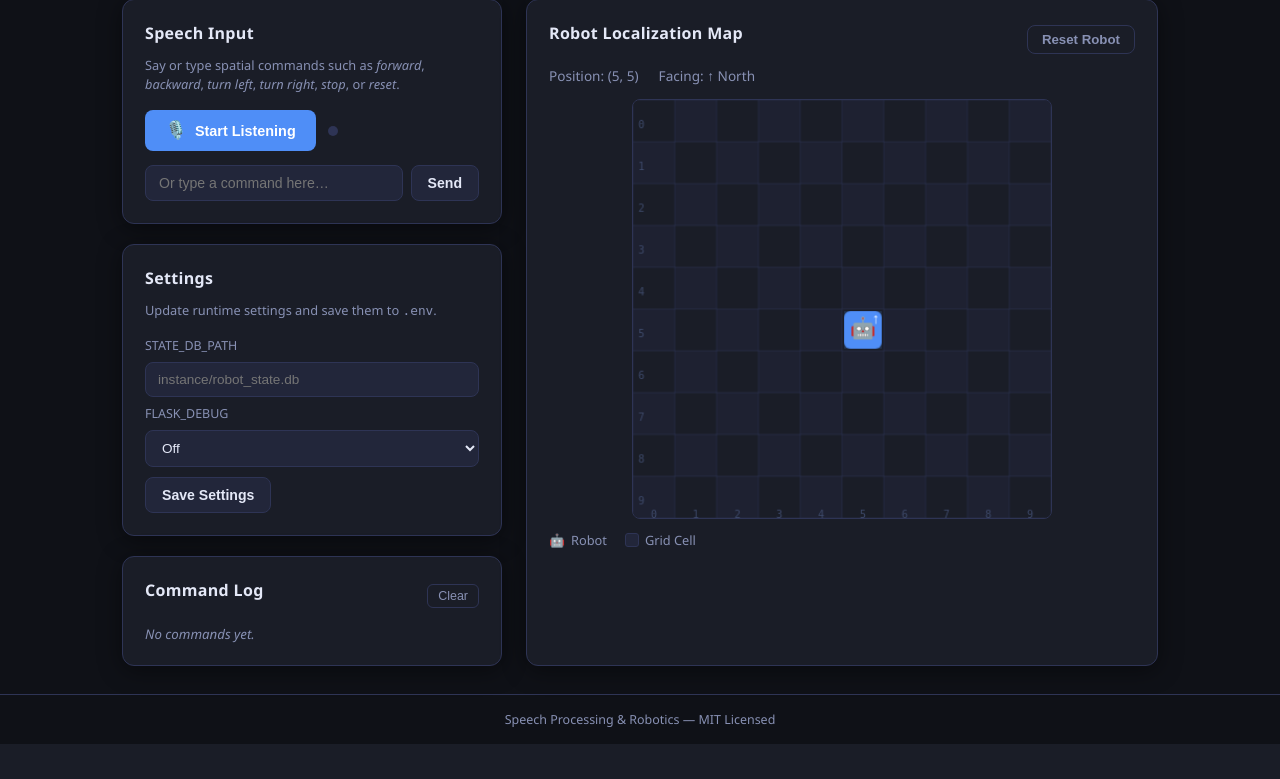
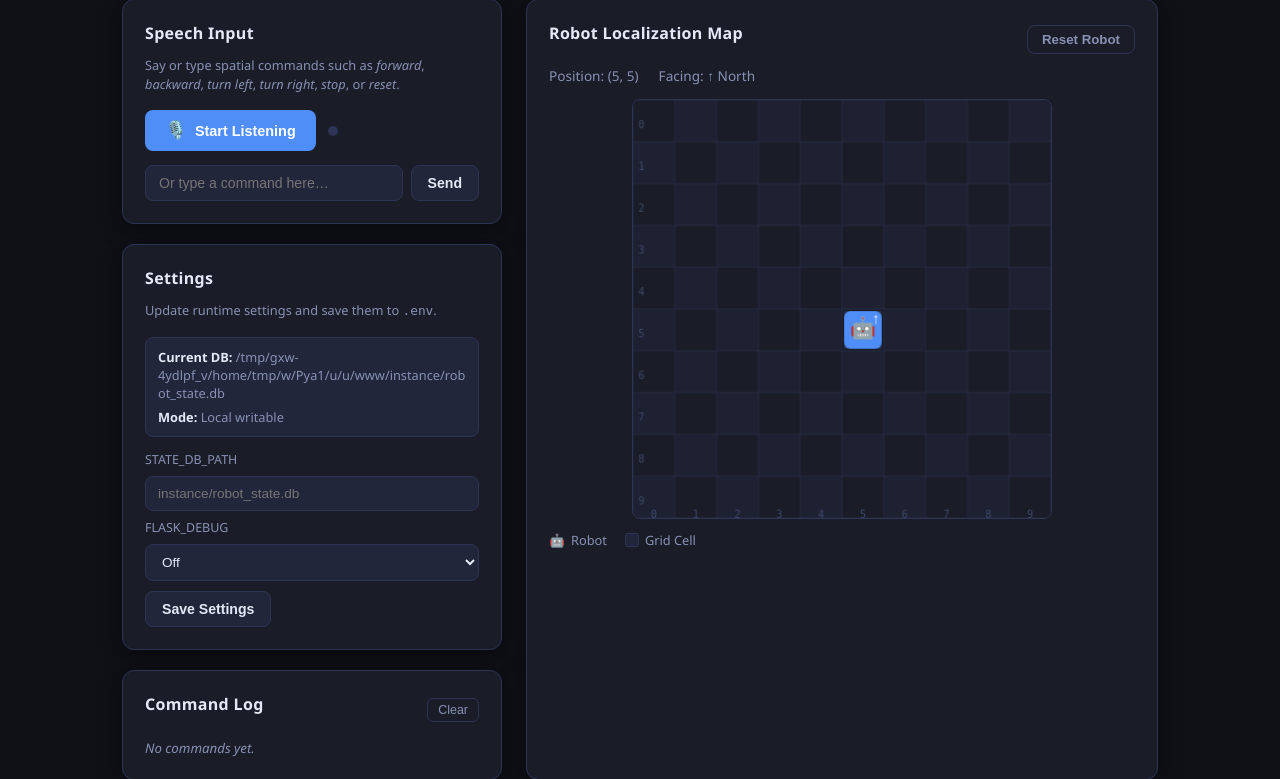
Before and after one commit to Eguono22/Speech-Processing-and-Robotics, a Flask app: page / in a window 1280 px wide. Shown: the part 120-899 px from the top of the page. Before the commit the page ends 864 px from the top, so only its background shows below. Run offline with Flask 3, Linux system fonts and the light colour scheme; data comes from the database, SQL or seed files in the repository.

Commit message:
feat: expose effective runtime settings in UI and docs

```diff
--- a/app.py
+++ b/app.py
@@ -291,8 +291,10 @@ def get_settings():
     return jsonify(
         {
             "state_db_path": app.config.get("STATE_DB_PATH") or "",
+            "effective_state_db_path": _get_db_path(),
             "flask_debug": debug_enabled,
             "env_file_path": str(_get_env_path()),
+            "hosted_readonly_mode": app.config.get("HOSTED_READONLY_MODE", False),
         }
     )
 
@@ -332,8 +334,10 @@ def update_settings():
     return jsonify(
         {
             "state_db_path": app.config.get("STATE_DB_PATH") or "",
+            "effective_state_db_path": _get_db_path(),
             "flask_debug": flask_debug,
             "restart_required": True,
+            "hosted_readonly_mode": app.config.get("HOSTED_READONLY_MODE", False),
         }
     )
 
@@ -362,12 +366,12 @@ def api_docs():
                 {
                     "method": "GET",
                     "path": "/api/settings",
-                    "description": "Read effective runtime settings.",
+                    "description": "Read configured and effective runtime settings, including hosted mode flags.",
                 },
                 {
                     "method": "POST",
                     "path": "/api/settings",
-                    "description": "Save settings to .env for next restart.",
+                    "description": "Save runtime settings to .env for the next restart and return the active DB path.",
                     "json_body": {
                         "state_db_path": "instance/robot_state.db",
                         "flask_debug": False,
--- a/static/css/style.css
+++ b/static/css/style.css
@@ -218,6 +218,28 @@ main {
   gap: 8px;
 }
 
+.runtime-info {
+  margin-bottom: 14px;
+  padding: 10px 12px;
+  background: var(--surface-alt);
+  border: 1px solid var(--border);
+  border-radius: 8px;
+  font-size: 0.8rem;
+  color: var(--text-muted);
+}
+
+.runtime-info p + p {
+  margin-top: 6px;
+}
+
+.runtime-info strong {
+  color: var(--text);
+}
+
+.runtime-info span {
+  word-break: break-word;
+}
+
 .settings-grid label {
   font-size: 0.78rem;
   color: var(--text-muted);
--- a/static/js/main.js
+++ b/static/js/main.js
@@ -233,6 +233,8 @@ const dbPathInput = document.getElementById("dbPathInput");
 const debugToggle = document.getElementById("debugToggle");
 const saveSettingsBtn = document.getElementById("saveSettingsBtn");
 const settingsStatus = document.getElementById("settingsStatus");
+const effectiveDbPath = document.getElementById("effectiveDbPath");
+const runtimeMode = document.getElementById("runtimeMode");
 
 async function handleSubmit(text) {
   if (!text.trim()) return;
@@ -366,6 +368,8 @@ saveSettingsBtn.addEventListener("click", async () => {
     const saved = await saveSettings(payload);
     dbPathInput.value = saved.state_db_path || "";
     debugToggle.value = saved.flask_debug ? "1" : "0";
+    effectiveDbPath.textContent = saved.effective_state_db_path || "Unavailable";
+    runtimeMode.textContent = saved.hosted_readonly_mode ? "Hosted read-only" : "Local writable";
     settingsStatus.textContent = "Saved. Restart server to apply debug mode.";
   } catch (err) {
     settingsStatus.textContent = `Save failed: ${err.message}`;
@@ -380,12 +384,16 @@ saveSettingsBtn.addEventListener("click", async () => {
     const settings = await fetchSettings();
     dbPathInput.value = settings.state_db_path || "";
     debugToggle.value = settings.flask_debug ? "1" : "0";
+    effectiveDbPath.textContent = settings.effective_state_db_path || "Unavailable";
+    runtimeMode.textContent = settings.hosted_readonly_mode ? "Hosted read-only" : "Local writable";
 
     const data = await fetchState();
     applyState(data);
   } catch (err) {
     console.error("Failed to load initial data:", err.message);
     // Render a default grid so the UI is not blank
+    effectiveDbPath.textContent = "Unavailable";
+    runtimeMode.textContent = "Unavailable";
     drawMap(robotState);
     updateMeta(robotState);
   }
--- a/templates/index.html
+++ b/templates/index.html
@@ -53,6 +53,10 @@
       <div class="card">
         <h2>Settings</h2>
         <p class="hint">Update runtime settings and save them to <code>.env</code>.</p>
+        <div class="runtime-info">
+          <p><strong>Current DB:</strong> <span id="effectiveDbPath">Loading...</span></p>
+          <p><strong>Mode:</strong> <span id="runtimeMode">Loading...</span></p>
+        </div>
         <div class="settings-grid">
           <label for="dbPathInput">STATE_DB_PATH</label>
           <input id="dbPathInput" type="text" placeholder="instance/robot_state.db" />
```
Also changed, not shown: tests/test_app.py (+25 -0 lines), README.md, 1 other file.
